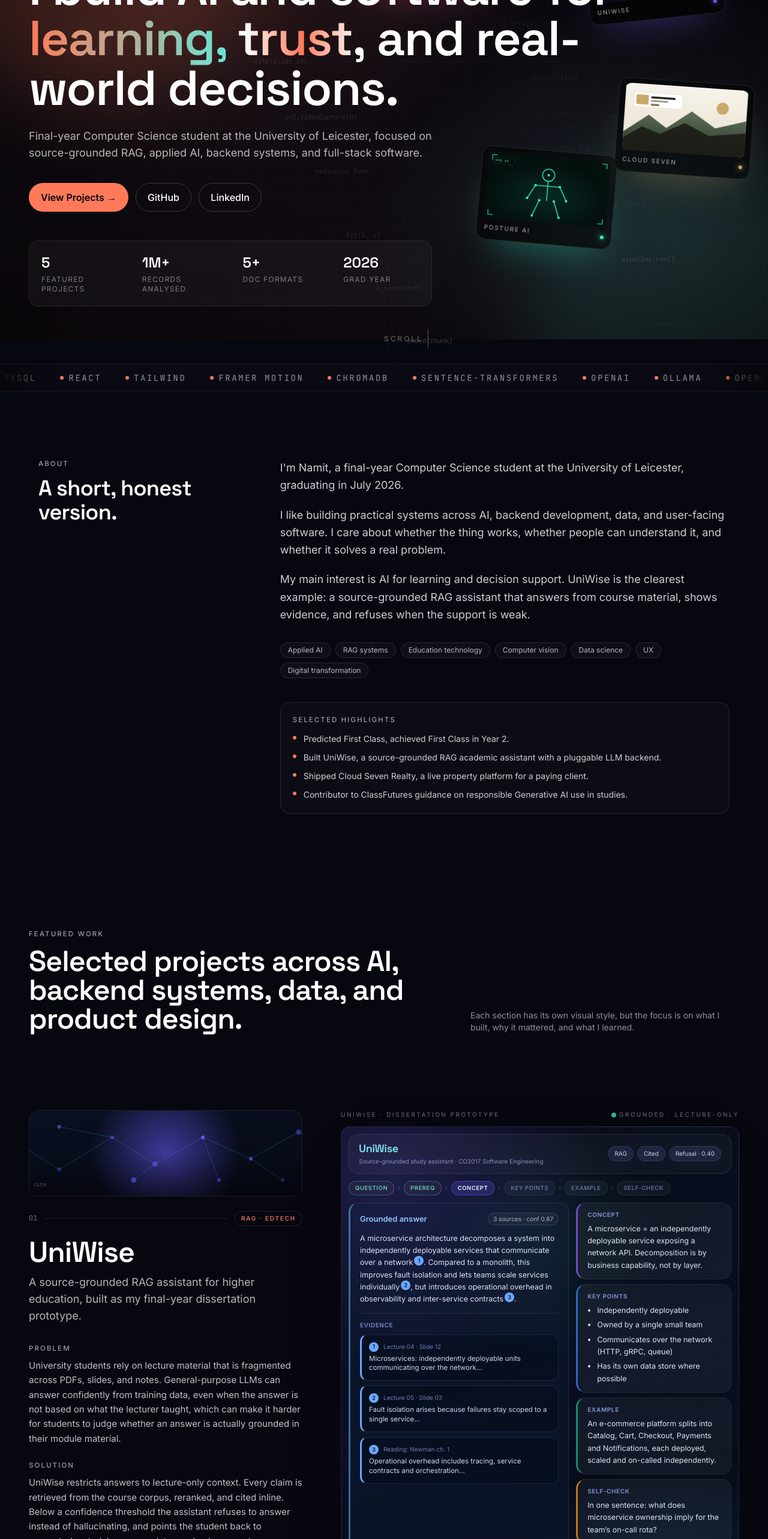
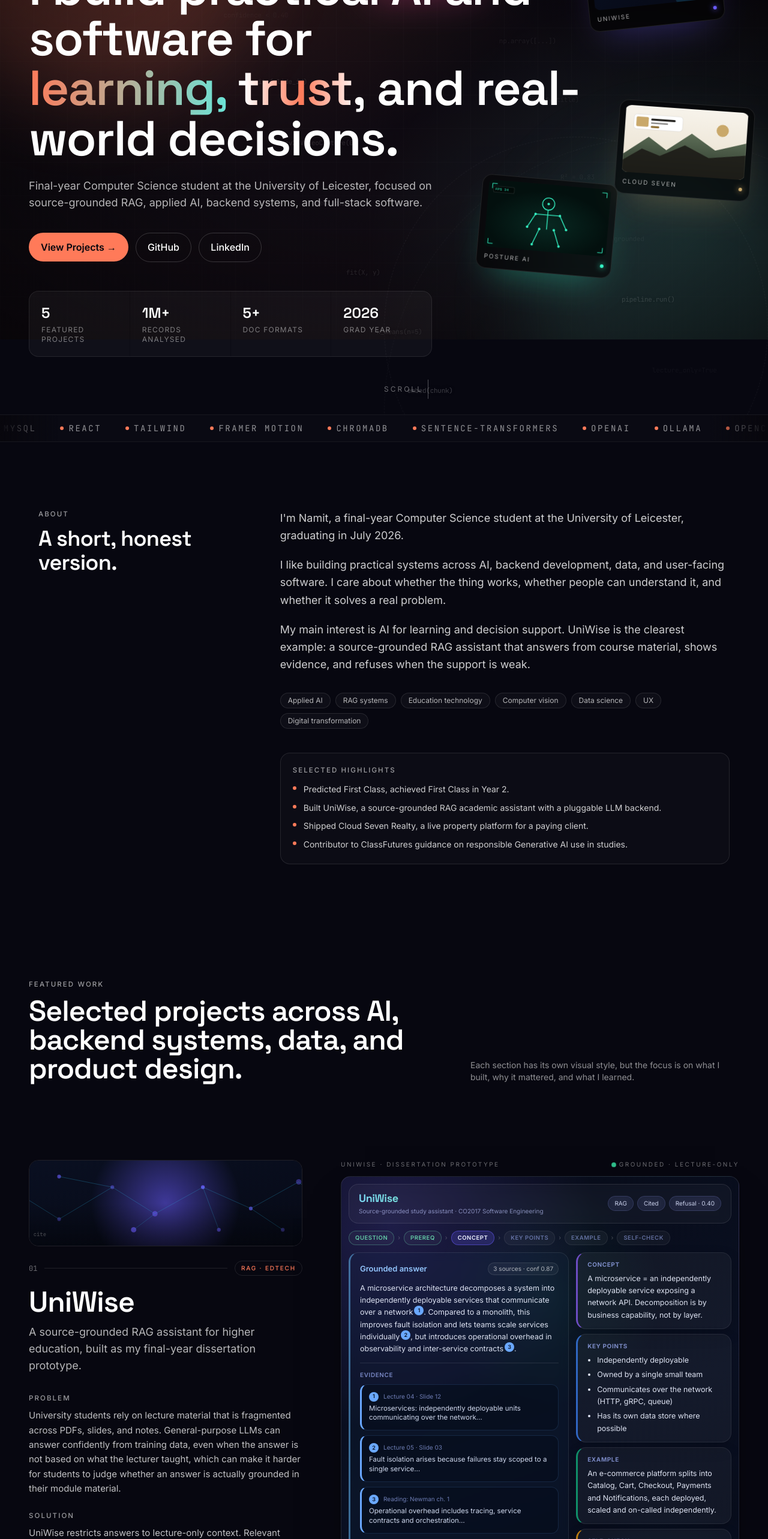
Before and after one commit to namitzz/Namit.portfolio, a React (Vite) app: page / in a window 1280 px wide. Shown: the part 234-2800 px from the top of the page at 60% size. Built offline with nearby package versions, Linux system fonts and the light colour scheme.

Commit message:
final cleanup

```diff
--- a/src/components/Hero.jsx
+++ b/src/components/Hero.jsx
@@ -4,12 +4,6 @@
 import FloatingCards from './FloatingCards'
 import CountUp from './CountUp'
 import MagneticButton from './MagneticButton'
-
-const headline = [
-  ['I', 'build'],
-  ['AI', 'systems'],
-  ['that', 'are'],
-]
 
 export default function Hero() {
   return (
@@ -40,7 +34,7 @@
 
           {/* Word-reveal headline */}
           <h1 className="section-title mt-7 max-w-5xl text-[clamp(2.4rem,6.4vw,5.2rem)] font-semibold leading-[1.02] tracking-tight">
-            <RevealLine delay={0.1}>I build AI and software for</RevealLine>
+            <RevealLine delay={0.1}>I build practical AI and software for</RevealLine>
             <RevealLine delay={0.55} className="block">
               <span className="bg-gradient-to-r from-[var(--accent)] to-[var(--accent-2)] bg-clip-text text-transparent">
                 learning,
--- a/src/components/Nav.jsx
+++ b/src/components/Nav.jsx
@@ -40,12 +40,12 @@
           </motion.span>
         </a>
 
-        <ul className="hidden items-center gap-1 md:flex">
+        <ul className="hidden items-center gap-0.5 md:flex">
           {links.map((l) => (
             <li key={l.href}>
               <a
                 href={l.href}
-                className="rounded-full px-3 py-1.5 text-sm text-white/70 transition hover:bg-white/5 hover:text-white"
+                className="rounded-full px-2.5 py-1.5 text-[13px] text-white/70 transition hover:bg-white/5 hover:text-white lg:px-3 lg:text-sm"
               >
                 {l.label}
               </a>
--- a/src/components/Writing.jsx
+++ b/src/components/Writing.jsx
@@ -16,13 +16,13 @@
   return (
     <section id="writing" className="relative z-10 px-6 py-28 md:px-12">
       <div className="mx-auto w-full max-w-5xl">
-        <p className="eyebrow">Writing and public guidance</p>
+        <p className="eyebrow">Writing</p>
         <h2 className="section-title mt-3 text-3xl md:text-4xl">
           Writing and public guidance
         </h2>
         <p className="mt-4 max-w-2xl text-white/70">
-          Alongside building projects, I have also contributed to guidance on
-          how students can use AI responsibly in their studies.
+          Alongside building projects, I have contributed to guidance on
+          responsible AI use in student learning.
         </p>
 
         <div className="mt-10 space-y-6">
--- a/src/data/content.js
+++ b/src/data/content.js
@@ -44,7 +44,7 @@
     problem:
       'University students rely on lecture material that is fragmented across PDFs, slides, and notes. General-purpose LLMs can answer confidently from training data, even when the answer is not based on what the lecturer taught, which can make it harder for students to judge whether an answer is actually grounded in their module material.',
     solution:
-      'UniWise restricts answers to lecture-only context. Every claim is retrieved from the course corpus, reranked, and cited inline. Below a confidence threshold the assistant refuses to answer instead of hallucinating, and points the student back to supported material or appropriate academic support.',
+      'UniWise restricts answers to lecture-only context. Relevant chunks are retrieved from the course corpus, reranked, and shown with source evidence. Below a confidence threshold the assistant refuses to answer instead of hallucinating, and points the student back to supported material or appropriate academic support.',
     stack: [
       'FastAPI',
       'Streamlit',
@@ -74,13 +74,13 @@
     id: 'vision',
     themeKey: 'vision',
     index: '02',
-    title: 'Posture AI · Real-Time Gym Form Correction',
+    title: 'Posture AI',
     tagline:
-      'A real-time computer vision prototype for gym posture correction, rep tracking, and AI coaching feedback.',
+      'A real-time computer vision prototype for gym form correction, rep tracking, and AI coaching feedback.',
     problem:
-      'Form mistakes in the gym are the main source of injury and stalled progress, but personal trainers are expensive and most form-check apps are static, post-hoc, or vague. There is no cheap way to get live, specific feedback on a rep while it is happening.',
+      'Form mistakes in the gym can increase injury risk and slow progress, but personal trainers are expensive and most form-check apps are static, post-hoc, or vague. Getting live, specific feedback during a set is still difficult without a coach watching.',
     solution:
-      'A modular MediaPipe-based pose pipeline that tracks squat depth, knee tracking, and torso angle in real time, counts reps, scores form against reference landmarks, and produces a short AI-written coaching summary at the end of a set.',
+      'A modular MediaPipe-based pose pipeline that tracks squat depth, knee tracking, and torso angle in real time, counts reps, scores form against reference landmarks, and produces a short LLM-generated coaching summary at the end of a set.',
     stack: [
       'Python',
       'OpenCV',
@@ -114,9 +114,9 @@
     tagline:
       'A frontend and brand website for a Srinagar-based real estate brand, powered by Google Sheets and Drive so listings can be updated without redeploying.',
     problem:
-      'A property brand built on local knowledge (verified titles, on-ground support, neighbourhood-level relationships in J&K) had no online presence that signalled any of that. Generic listing templates would have flattened the things that make the business trustworthy, and the team needed to update listings themselves without touching code.',
+      'The business needed an online presence that showed its local knowledge, verified-title focus, and on-ground support. Generic listing templates would have flattened the things that make the business trustworthy, and the team needed to update listings themselves without touching code.',
     solution:
-      'A calm, premium site built around three signals buyers actually care about in this market: verified titles, local presence, and curated listings. Properties, project pages, and images live in Google Sheets and Google Drive, fetched via API and revalidated on a short ISR cache so the team can update listings without a deploy.',
+      'A calm, premium site built around three signals buyers care about: verified titles, local presence, and curated listings. Properties, project pages, and images live in Google Sheets and Google Drive, fetched via API and revalidated on a short ISR cache so the team can update listings without a deploy.',
     stack: [
       'Next.js 15',
       'React 19',
@@ -152,7 +152,7 @@
     tagline:
       'Coursework project on Metropolitan Police records, with modelling and clustering at the LSOA level.',
     problem:
-      'Raw police open data is large, messy, and area-imbalanced. Most public dashboards stop at counts and pie charts, which is useful for headlines but not for decisions.',
+      'Raw police open data is large, messy, and area-imbalanced. Basic dashboards can show counts, but they often miss the cleaning, modelling, and evaluation work needed to understand patterns properly.',
     solution:
       'Cleaned and aggregated around 1M+ Met Police records into LSOA-month panels, trained regression models to predict volume, and used K-Means to surface area profiles that group neighbourhoods by crime shape rather than postcode.',
     stack: ['Python', 'Pandas', 'scikit-learn', 'NumPy', 'Matplotlib', 'Jupyter'],
@@ -165,7 +165,7 @@
       'Stylised dashboard view of KPIs, trends, heatmap, and model performance.',
     ],
     impact:
-      'Convinced me that the cleaning step is where the actual modelling decisions are made. The model is just the part that gets graded.',
+      'This project made me better at cleaning messy datasets, choosing evaluation metrics, and explaining model results clearly.',
     cta: {
       caseStudy: null,
       github: null,
@@ -182,7 +182,7 @@
     problem:
       'Course-related information can become difficult to manage when it is spread across separate views, datasets, and backend logic. The project focused on creating a structured system for storing, searching, and managing course content.',
     solution:
-      'Built as a group coursework project, the app uses a Spring Boot backend with MySQL for persistent storage, Spring Security for authentication support, Thymeleaf for server-rendered pages, and REST-style routes for application logic. A preloaded dataset supports testing search and badge-related behaviour. I contributed to backend design, database integration, debugging, testing, and team integration.',
+      'Built as a group coursework project, the app uses a Spring Boot backend with MySQL for persistent storage, Spring Security for login and registration, Thymeleaf for server-rendered pages, and REST-style routes for application logic. A preloaded dataset supports testing search and badge-related behaviour. I contributed to backend design, database integration, debugging, testing, and team integration.',
     stack: [
       'Java',
       'Spring Boot',
@@ -198,7 +198,7 @@
       'MySQL database integration for persistent course data.',
       'Structured course management entities.',
       'Search functionality for discovering courses and content.',
-      'Spring Security and Thymeleaf support in the backend stack.',
+      'Spring Security for login and registration, with Thymeleaf-rendered pages.',
       'Preloaded dataset for testing search and badge-related behaviour.',
       'JUnit testing and local deployment through localhost.',
       'Collaborative group development with shared debugging and integration work.',
@@ -297,6 +297,6 @@
     summary:
       'Contributed to guidance on responsible Generative AI use in learning, with a focus on academic integrity, critical thinking, and ethical adoption.',
     description:
-      'This guide connects closely with the direction of my UniWise project: AI should support learning, not replace thinking. My contribution focused on responsible use, ethical adoption, and helping students treat AI as a study support tool rather than a shortcut.',
+      'This connects closely with the direction of UniWise: AI should support learning, not replace thinking. My contribution focused on responsible use, academic integrity, and helping students treat AI as study support rather than a shortcut.',
   },
 ]
```
